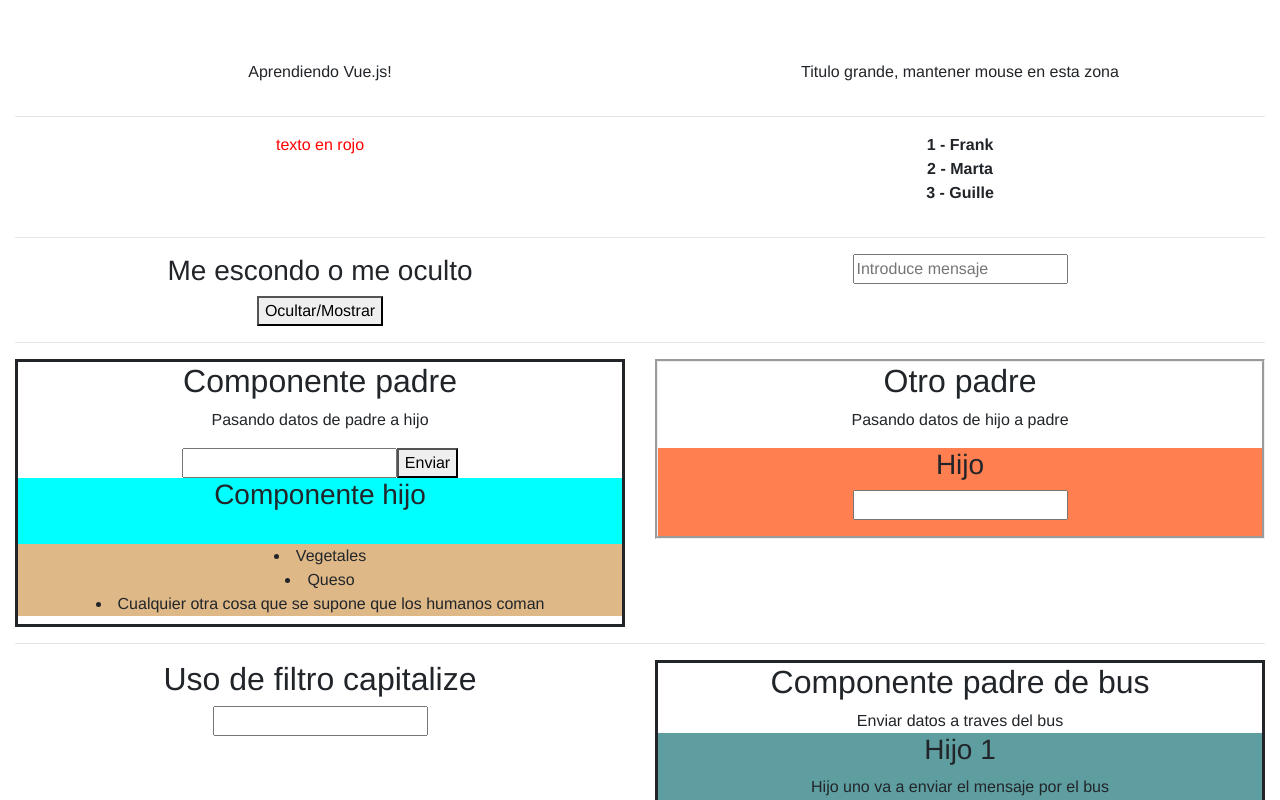
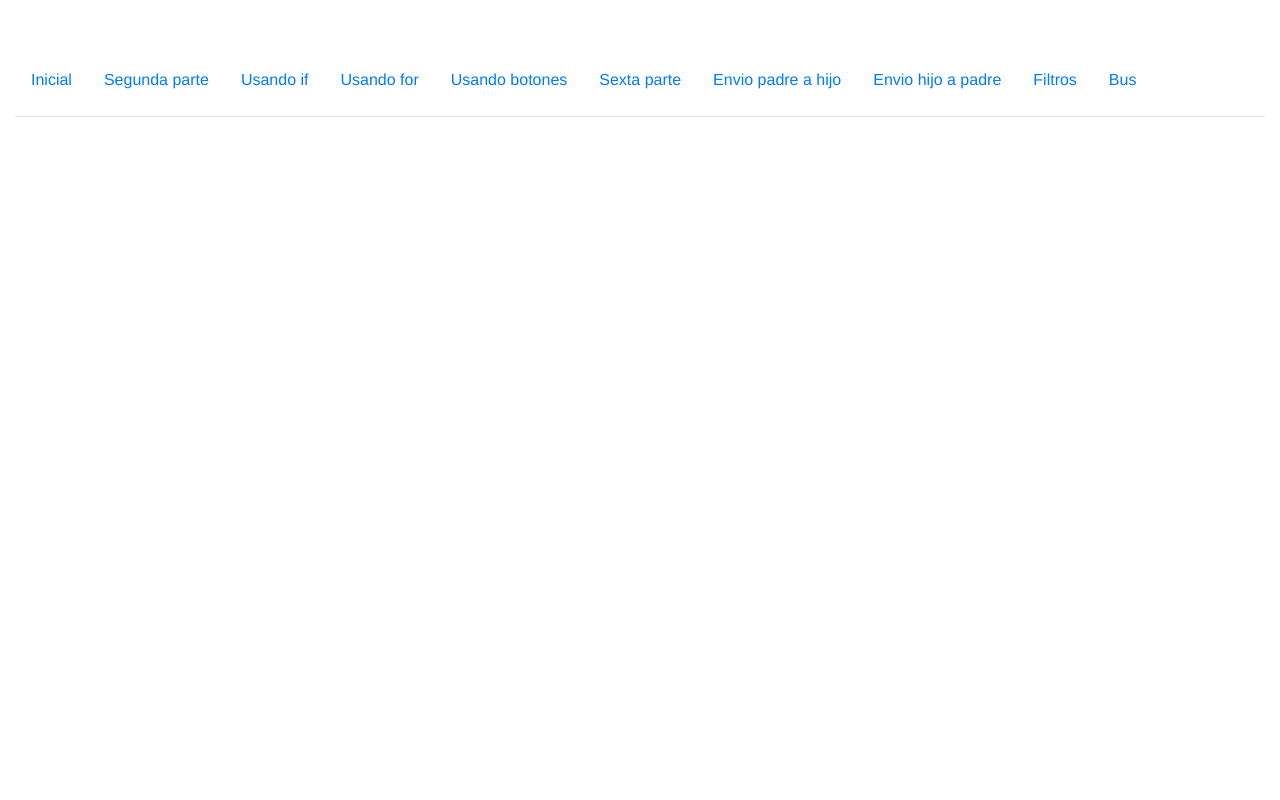
Before and after one commit to victorfch/learning-vue, a Vue app: page / in a window 1280 px wide. Shown: the top 800 px of the page. Built offline with nearby package versions, Linux system fonts and the light colour scheme.

Commit message:
vue router added

```diff
--- a/package.json
+++ b/package.json
@@ -11,7 +11,8 @@
     "bootstrap": "^4.4.1",
     "bootstrap-vue": "^2.7.0",
     "core-js": "^3.6.4",
-    "vue": "^2.6.11"
+    "vue": "^2.6.11",
+    "vue-router": "^3.1.6"
   },
   "devDependencies": {
     "@vue/cli-plugin-babel": "~4.2.0",
--- a/src/App.vue
+++ b/src/App.vue
@@ -1,58 +1,26 @@
 <template>
   <b-container fluid id="app">
-    <b-row class="text-center">
-      <b-col><inicial /></b-col>
-      <b-col><segunda-parte/></b-col>
-    </b-row>
+    <b-nav>
+      <b-nav-item to="/inicial">Inicial</b-nav-item>
+      <b-nav-item to="/segunda">Segunda parte</b-nav-item>
+      <b-nav-item to="/if">Usando if</b-nav-item>
+      <b-nav-item to="/for">Usando for</b-nav-item>
+      <b-nav-item to="/quinta">Usando botones</b-nav-item>
+      <b-nav-item to="/sexta">Sexta parte</b-nav-item>
+      <b-nav-item to="/septima">Envio padre a hijo</b-nav-item>
+      <b-nav-item to="/octava">Envio hijo a padre</b-nav-item>
+      <b-nav-item to="/filtros">Filtros</b-nav-item>
+      <b-nav-item to="/bus">Bus</b-nav-item>
+    </b-nav>
     <hr>
-    <b-row class="text-center">
-      <b-col><usando-if/></b-col>
-      <b-col><usando-for/></b-col>
-    </b-row>
-    <hr>
-    <b-row class="text-center">
-      <b-col><quinta-parte/></b-col>
-      <b-col><sexta-parte/></b-col>
-    </b-row>
-    <hr>
-    <b-row class="text-center">
-      <b-col><septima-parte/></b-col>
-      <b-col><octava-parte/> </b-col>
-    </b-row>
-    <hr>
-    <b-row class="text-center">
-      <b-col><usando-filtros/></b-col>
-      <b-col><usando-bus/></b-col>
-    </b-row>
+    <router-view/>
   </b-container>
 </template>
 
 <script>
-import Inicial from "@/components/Inicial.vue";
-import SegundaParte from "@/components/SegundaParte.vue";
-import UsandoIf from "@/components/UsandoIf.vue";
-import UsandoFor from "@/components/UsandoFor.vue";
-import QuintaParte from "@/components/QuintaParte.vue";
-import SextaParte from "@/components/SextaParte.vue";
-import SeptimaParte from "@/components/SeptimaParte.vue";
-import OctavaParte from "@/components/OctavaParte.vue";
-import UsandoFiltros from "@/components/UsandoFiltros.vue";
-import UsandoBus from '@/components/UsandoBus.vue';
 
 export default {
   name: "App",
-  components: {
-    Inicial,
-    SegundaParte,
-    UsandoIf,
-    UsandoFor,
-    QuintaParte,
-    SextaParte,
-    SeptimaParte,
-    OctavaParte,
-    UsandoFiltros,
-    UsandoBus
-  }
 };
 </script>
 
--- a/src/main.js
+++ b/src/main.js
@@ -1,6 +1,7 @@
 import Vue from 'vue'
 import App from './App.vue'
 import BootstrapVue from 'bootstrap-vue'
+import router from '@/routes'
 
 import 'bootstrap/dist/css/bootstrap.css'
 import 'bootstrap-vue/dist/bootstrap-vue.css'
@@ -11,5 +12,6 @@ Vue.use(BootstrapVue)
 Vue.config.productionTip = false
 
 new Vue({
+  router,
   render: h => h(App),
 }).$mount('#app')
--- /dev/null
+++ b/src/routes.js
@@ -0,0 +1,71 @@
+import Vue from 'vue'
+import Router from 'vue-router'
+
+import Inicial from '@/components/Inicial.vue'
+import SegundaParte from '@/components/SegundaParte.vue'
+import UsandoIf from '@/components/UsandoIf.vue'
+import UsandoFor from "@/components/UsandoFor.vue"
+import QuintaParte from "@/components/QuintaParte.vue"
+import SextaParte from "@/components/SextaParte.vue"
+import SeptimaParte from "@/components/SeptimaParte.vue"
+import OctavaParte from "@/components/OctavaParte.vue"
+import UsandoFiltros from "@/components/UsandoFiltros.vue"
+import UsandoBus from '@/components/UsandoBus.vue'
+
+Vue.use(Router)
+export default new Router({
+    mode: 'history',
+    routes: [
+        {
+            path: '/inicial',
+            name: 'inicial',
+            component: Inicial
+
+        },
+        {
+            path: '/segunda',
+            name: 'segunda',
+            component: SegundaParte
+        },
+        {
+            path: '/if',
+            name: 'if',
+            component: UsandoIf
+        },
+        {
+            path: '/for',
+            name: 'for',
+            component: UsandoFor
+        },
+        {
+            path: '/quinta',
+            name: 'quinta',
+            component: QuintaParte
+        },
+        {
+            path: '/sexta',
+            name: 'sexta',
+            component: SextaParte
+        },
+        {
+            path: '/septima',
+            name: 'septima',
+            component: SeptimaParte
+        },
+        {
+            path: '/octava',
+            name: 'octava',
+            component: OctavaParte
+        },
+        {
+            path: '/filtros',
+            name: 'filtros',
+            component: UsandoFiltros
+        },
+        {
+            path: '/bus',
+            name: 'bus',
+            component: UsandoBus
+        }
+    ]
+})
```
Also changed, not shown: 1 other file (tests, documents, lock files or other folders).
